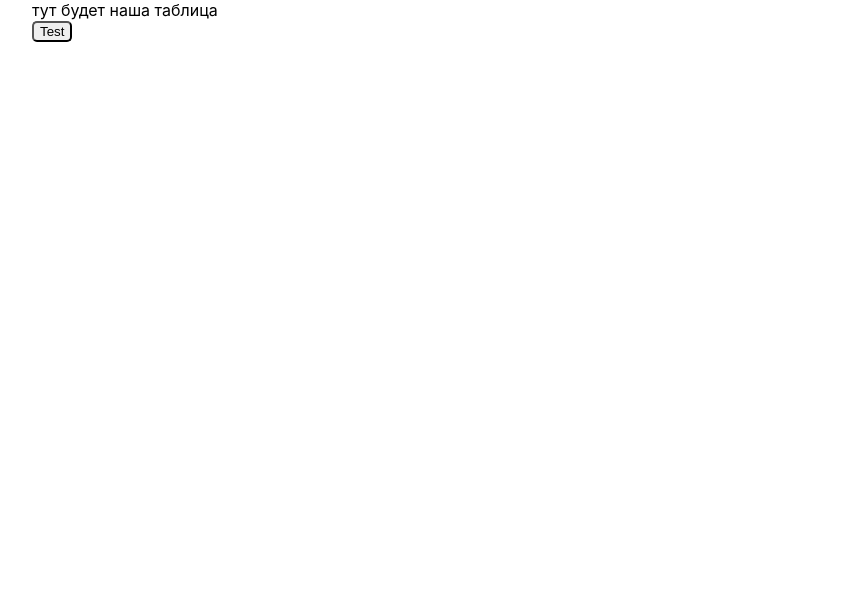
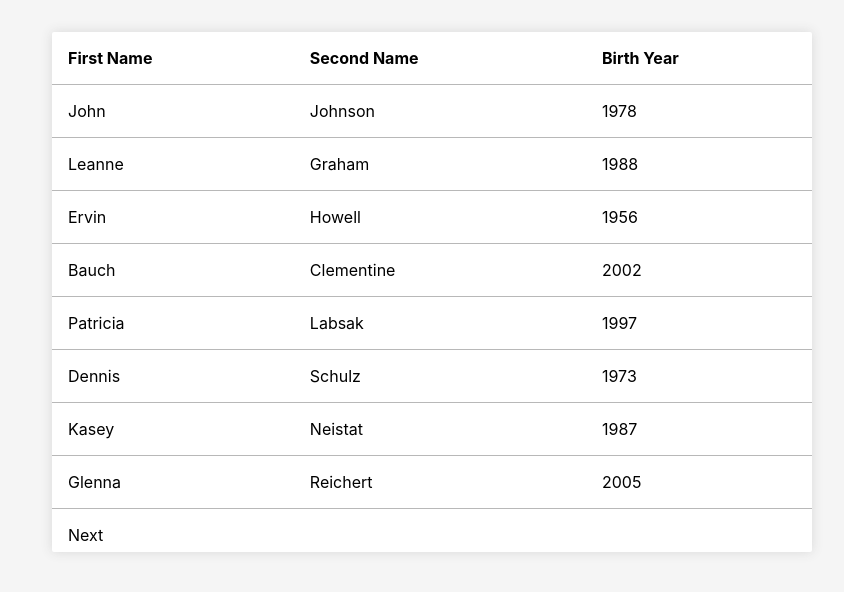
Before and after one commit to bigfatpartyguy/repo-for-learning, a React (Create React App) app: page / in a window 1280 px wide. Shown: the top 592 px of the page, without its empty margins (208-1052 px from the left). Built offline with nearby package versions, Linux system fonts and the light colour scheme.

Commit message:
initial table filling, basic styles

```diff
--- a/src/components/App/App.js
+++ b/src/components/App/App.js
@@ -7,7 +7,7 @@ function App() {
   return (
     <div className={styles.main}>
       <Table />
-      <Button>Test</Button>
+      <Button>Next</Button>
     </div>
   );
 }
--- a/src/components/App/App.module.css
+++ b/src/components/App/App.module.css
@@ -1,4 +1,17 @@
 .main {
-  width: 800px;
-  margin: auto;
+  width: 70%;
+  max-width: 760px;
+  margin: 2em auto;
+  border-radius: 2px;
+  box-shadow: 0 0 12px #d8d8d8;
+  background-color: white;
 }
+
+@media screen and (max-width: 760px) {
+  .main {
+    width: 100%;
+    margin-top: 0;
+    box-shadow: none;
+    border-radius: none;
+  }
+}
--- a/src/components/Button/Button.module.css
+++ b/src/components/Button/Button.module.css
@@ -1,3 +1,19 @@
 .main {
-    border-radius: 5px;
+    margin-top: 10px;
+    padding: 0.4em 1em;
+    border-radius: 2px;
+    background-color: transparent;
+    border: none;
+    font-size: 1em;
+    transition: all 0.3s linear;
+    cursor: pointer;
 }
+
+.main:hover {
+    background-color: #e4e4e4;
+}
+
+.main:active {
+    background-color: #a8a8a8;
+    transition: none;
+}
--- a/src/components/Table/Table.jsx
+++ b/src/components/Table/Table.jsx
@@ -3,26 +3,47 @@ import styles from './Table.module.css';
 
 const students = [
   { firstName: 'John', secondName: 'Johnson', birthYear: 1978 },
-  { firstName: 'John1', secondName: 'Johnson1', birthYear: 1988 },
-  { firstName: 'John2', secondName: 'Johnson2', birthYear: 1908 },
-  { firstName: 'John3', secondName: 'Johnson3', birthYear: 1998 },
-  { firstName: 'John4', secondName: 'Johnson4', birthYear: 1990 },
+  { firstName: 'Leanne', secondName: 'Graham', birthYear: 1988 },
+  { firstName: 'Ervin', secondName: 'Howell', birthYear: 1956 },
+  { firstName: 'Bauch', secondName: 'Clementine', birthYear: 2002 },
+  { firstName: 'Patricia', secondName: 'Labsak', birthYear: 1997 },
+  { firstName: 'Dennis', secondName: 'Schulz', birthYear: 1973 },
+  { firstName: 'Kasey', secondName: 'Neistat', birthYear: 1987 },
+  { firstName: 'Glenna', secondName: 'Reichert', birthYear: 2005 },
 ];
 
 class Table extends Component {
   constructor(props) {
     super(props);
     this.state = {
-      students,
       page: 1,
       itemPerPage: 2,
+      visibleStudents: students,
     };
   }
 
   render() {
+    const visibleStudents = this.state.visibleStudents.map(st => (
+      <tr>
+        <td>{st.firstName}</td>
+        <td>{st.secondName}</td>
+        <td>{st.birthYear}</td>
+      </tr>
+    ));
     return (
       <div className={styles.main}>
-        тут будет наша таблица
+        <table>
+          <thead>
+            <tr>
+              <th>First Name</th>
+              <th>Second Name</th>
+              <th>Birth Year</th>
+            </tr>
+          </thead>
+          <tbody>
+            {visibleStudents}
+          </tbody>
+        </table>
       </div>
     );
   }
--- a/src/components/Table/Table.module.css
+++ b/src/components/Table/Table.module.css
@@ -1,3 +1,23 @@
 .main {
     display: block;
 }
+
+.main table {
+    border-collapse: collapse;
+    width: 100%;
+}
+
+.main tr {
+    border-bottom: 1px solid #b8b8b8;
+}
+
+.main th,
+.main td {
+    text-align: left;
+    padding: 16px;
+}
+
+.main th:first-child,
+.main td:first-child {
+    text-align: left;
+}
--- a/src/index.css
+++ b/src/index.css
@@ -1,10 +1,20 @@
+html {
+  box-sizing: border-box;
+}
+
 body {
   margin: 0;
   font-family: -apple-system, BlinkMacSystemFont, 'Segoe UI', 'Roboto', 'Oxygen',
-    'Ubuntu', 'Cantarell', 'Fira Sans', 'Droid Sans', 'Helvetica Neue',
-    sans-serif;
+  'Ubuntu', 'Cantarell', 'Fira Sans', 'Droid Sans', 'Helvetica Neue',
+  sans-serif;
   -webkit-font-smoothing: antialiased;
   -moz-osx-font-smoothing: grayscale;
+  background-color: #f5f5f5;
+}
+
+*, *::before, *::after {
+  box-sizing: inherit;
+  font-family: inherit;
 }
 
 code {
```
